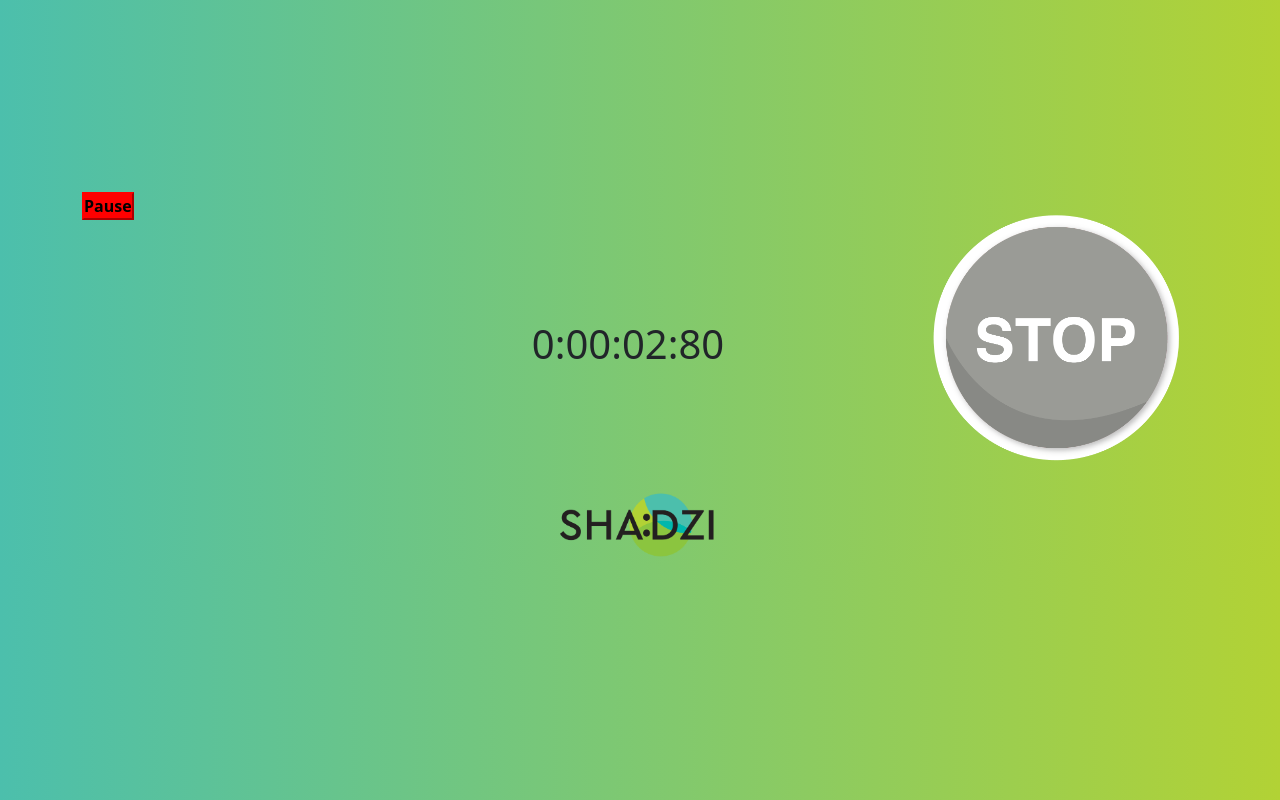
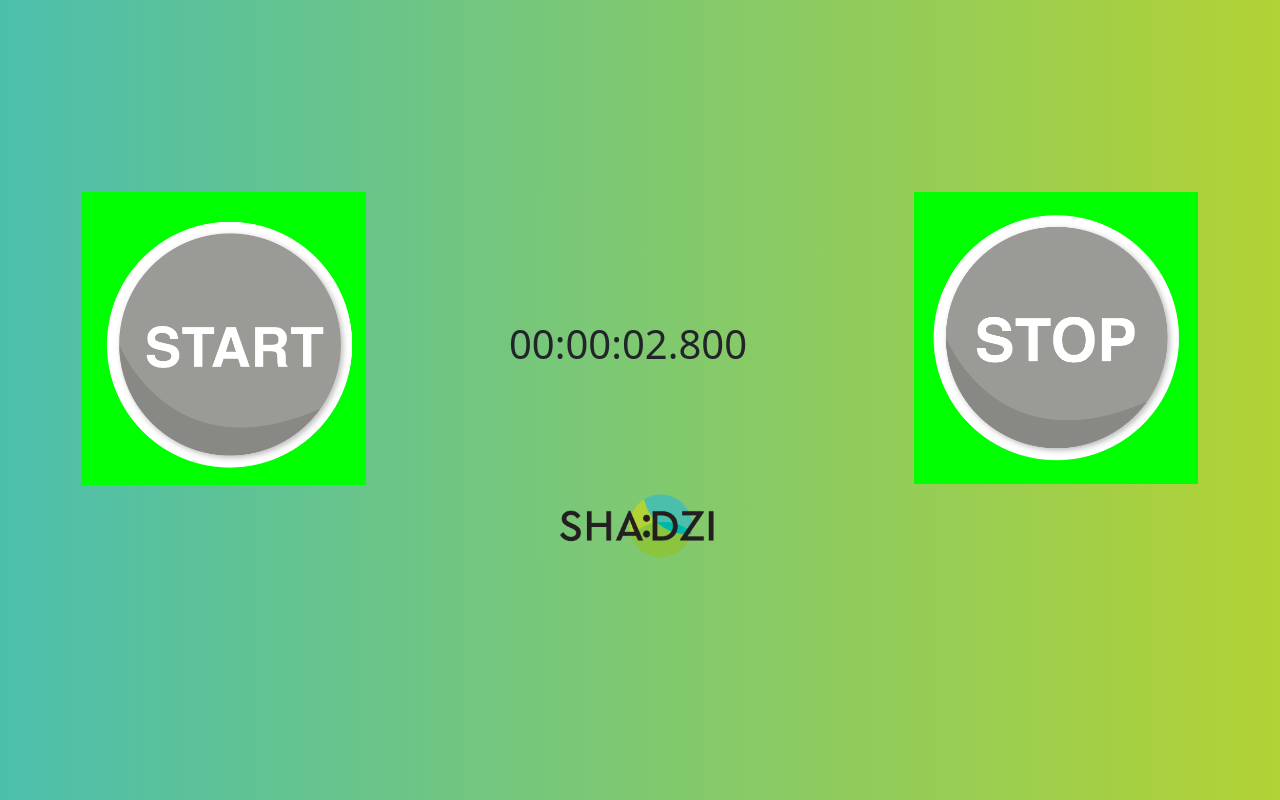
Before and after one commit to kiana-st/Stopwatch, a plain HTML site: page index.html in a window 1280 px wide. Both pictures are taken after a click on the button 224 px from the left and 338 px from the top of the page. Drawn offline with nearby package versions, Linux system fonts and the light colour scheme.

Commit message:
finish-javascript

```diff
--- a/index.html
+++ b/index.html
@@ -14,7 +14,7 @@
 
 <body id="body">
     <div class="row stopwatch" id="stopwatch">
-        <h1><p id="output"><b>0:00:00:00</b></p></h1>
+        <h1><p id="output"><b>00:00:00:00</b></p></h1>
 
     </div>
 
@@ -22,8 +22,8 @@
     <div class="container main">
         <div class="row box3" id="buttons">
             <div class="col-md-6 col-sm-6 box1">
-                <button class="start-btn" id= "startPause" onclick="startPause()">
-                    <b id="start"><img src="./images/icon-04.png" class="pic" alt="Start Button" id="myImg" ></b>
+                <button class="start-btn" id="start" onclick="start()">
+                    <b ><img src="./images/icon-04.png" class="pic" alt="Start Button"  onclick="changeImage()" id="myImg" ></b>
                 </button>
 
             </div>
--- a/js/script.js
+++ b/js/script.js
@@ -1,44 +1,67 @@
-var time = 0;
-var running = 0;
-function startPause(){
-	if(running == 0){
-		running = 1;
-		increment();
-	document.getElementById("start").innerHTML = "Pause";
-	document.getElementById("startPause").style.backgroundColor = "red";
-	document.getElementById("startPause").style.borderColor = "red";
-	}
-	else{
-		running = 0;
-	document.getElementById("start").innerHTML = "Resume";
-	document.getElementById("startPause").style.backgroundColor = "green";
-	document.getElementById("startPause").style.borderColor = "green";
-	}
-}
-function reset(){
-	running = 0;
-	time = 0;
-	document.getElementById("start").innerHTML = "Start";
-	document.getElementById("output").innerHTML = "0:00:00:00";
-	document.getElementById("startPause").style.backgroundColor = "green";
-	document.getElementById("startPause").style.borderColor = "green";
-}
-function increment(){
-	if(running == 1){
-		setTimeout(function(){
-			time++;
-			var mins = Math.floor(time/10/60);
-			var secs = Math.floor(time/10 % 60);
-			var hours = Math.floor(time/10/60/60);
-			var tenths = time % 10;
-			if(mins < 10){
-				mins = "0" + mins;
-			}
-			if(secs < 10){
-				secs = "0" + secs;
-			}
-			document.getElementById("output").innerHTML = hours + ":" + mins + ":" + secs + ":" + tenths + "0";
-			increment();
-		},100)
-	}
-}
+    let intervalHandle = 1;
+    let startTime = new Date();
+
+
+    const startButton = document.getElementById("start");
+    const resetButton = document.getElementById("reset");
+    const outputLabel = document.getElementById("output");
+
+    let getIntervalString = (startTime, endTime) => {
+      const milliseconds = endTime - startTime;
+
+      const hour = Math.floor(milliseconds / (3600 * 1000));
+      const minute = Math.floor((milliseconds % (3600 * 1000)) / (60 * 1000));
+      const second = Math.floor((milliseconds % (60 * 1000)) / 1000);
+      const fraction = Math.floor(milliseconds % 1000);
+      return `${String(hour).padStart(2, "0")}:${String(minute).padStart(2, "0")}:${String(second).padStart(2, "0")}.${String(fraction).padStart(3, "0")}`;
+    }
+
+    let start = () => {
+      console.log("start");
+
+      if (intervalHandle !== null)
+        return;
+
+      startTime = new Date();
+
+      intervalHandle = setInterval(() => {
+        console.log("interval");
+        const currentTime = new Date();
+        const intervalText = getIntervalString(startTime, currentTime);
+
+        outputLabel.innerText = intervalText;
+      }, 100);
+
+      startButton.disabled = true;
+      resetButton.disabled = false;
+
+      startButton.style.backgroundColor = "#00ff00";
+      resetButton.style.backgroundColor = "#00ff00";
+      // document. getElementById("output"). style. display = "none"; //hide.
+
+    };
+
+    let reset = () => {
+      console.log("reset");
+
+
+      if (intervalHandle === null)
+        return;
+
+      clearInterval(intervalHandle);
+
+      intervalHandle = null;
+
+      startButton.disabled = false;
+      resetButton.disabled = true;
+
+      startButton.style.backgroundColor = "#ff0000";
+      resetButton.style.backgroundColor = "#ff0000";
+
+
+      // document. getElementById("output"). style. display = "block"; //show.
+    }
+
+    reset();
+
+    outputLabel.innerText = getIntervalString(startTime, startTime);
```
